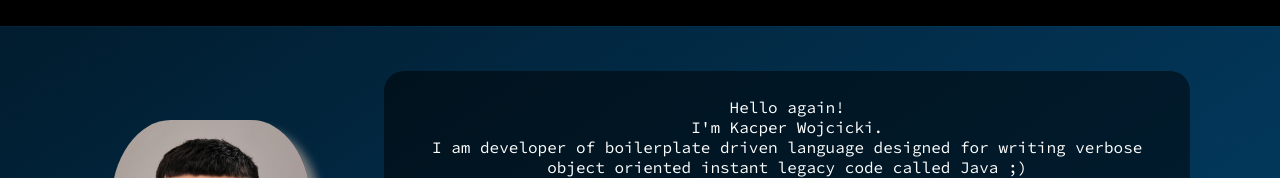
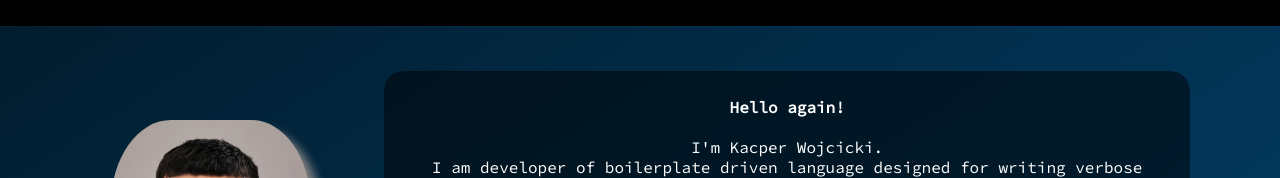
Before and after one commit to Bodzisz/personal-site, a plain HTML site: page index.html in a window 1280 px wide. Shown: the part 774-952 px from the top of the page. Drawn offline with nearby package versions, Linux system fonts and the light colour scheme; some packages are replaced by stand-ins of ours; a script that the page names is missing.

Commit message:
Make hello again bold

```diff
--- a/index.html
+++ b/index.html
@@ -85,7 +85,7 @@
             <div id="down" class="aboutme">
                 <div class="blackBox">
                     <p>
-                        Hello again! <br>
+                        <strong>Hello again!</strong><br><br>
                         I'm Kacper Wojcicki. <br>
                         I am developer of boilerplate driven language designed for writing
                         verbose object oriented instant legacy code called Java ;) <br>
```
